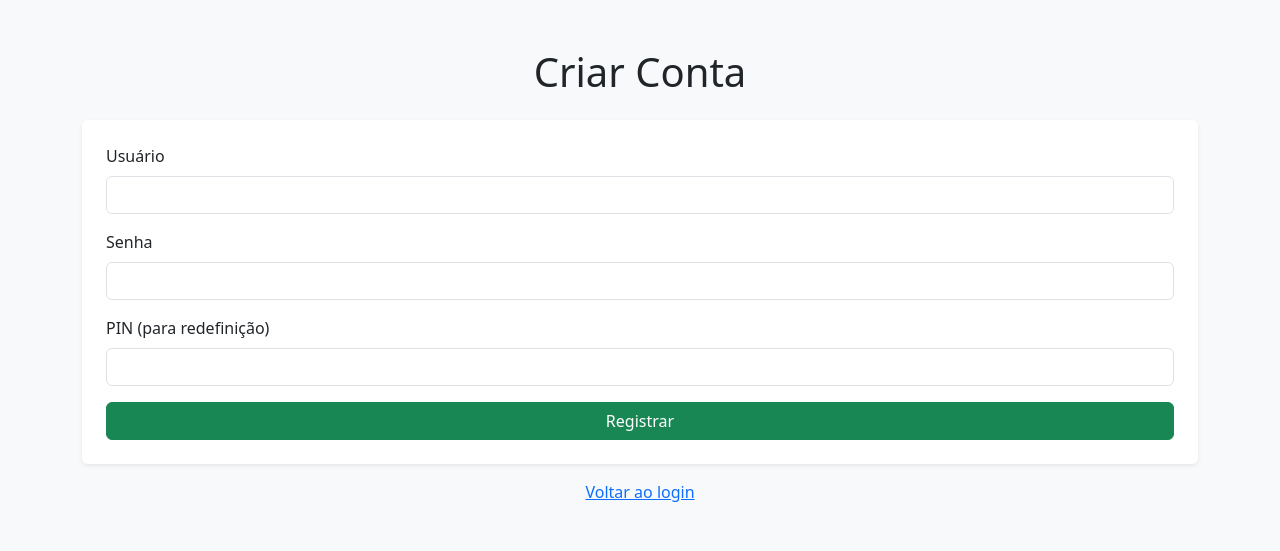
After one commit to aXR6/Trabalhando_com_audio_IA, a Flask app: page /register in a window 1280 px wide. The commit adds this page. Shown: the top 551 px of the page. Run offline with Flask 3, Linux system fonts and the light colour scheme; some libraries are stand-ins or nearby versions.

Commit message:
Add user authentication with password and PIN

```diff
--- a/db.py
+++ b/db.py
@@ -1,6 +1,7 @@
 import os
 import psycopg2
 from dotenv import load_dotenv
+from werkzeug.security import generate_password_hash, check_password_hash
 
 load_dotenv()
 
@@ -24,17 +25,52 @@ def init_db():
         conn.commit()
 
 
-def get_or_create_user(user_name: str) -> int:
-    """Return the id for ``user_name``, creating the user if needed."""
+def get_user_id(user_name: str) -> int | None:
+    """Return the id for ``user_name`` or ``None`` if not found."""
     with get_conn() as conn, conn.cursor() as cur:
         cur.execute("SELECT id FROM users WHERE name=%s", (user_name,))
         row = cur.fetchone()
-        if row:
-            return row[0]
-        cur.execute("INSERT INTO users (name) VALUES (%s) RETURNING id", (user_name,))
+        return row[0] if row else None
+
+
+def create_user(user_name: str, password: str, pin: str) -> int:
+    """Create a new user with ``password`` and ``pin`` and return its id."""
+    password_hash = generate_password_hash(password)
+    with get_conn() as conn, conn.cursor() as cur:
+        cur.execute(
+            "INSERT INTO users (name, password_hash, pin) VALUES (%s, %s, %s) RETURNING id",
+            (user_name, password_hash, pin),
+        )
         user_id = cur.fetchone()[0]
         conn.commit()
         return user_id
+
+
+def verify_user(user_name: str, password: str) -> bool:
+    """Return ``True`` if ``password`` matches stored hash for ``user_name``."""
+    with get_conn() as conn, conn.cursor() as cur:
+        cur.execute(
+            "SELECT password_hash FROM users WHERE name=%s",
+            (user_name,),
+        )
+        row = cur.fetchone()
+        return check_password_hash(row[0], password) if row else False
+
+
+def reset_password(user_name: str, pin: str, new_password: str) -> bool:
+    """Update password if ``pin`` matches. Return ``True`` on success."""
+    with get_conn() as conn, conn.cursor() as cur:
+        cur.execute("SELECT pin FROM users WHERE name=%s", (user_name,))
+        row = cur.fetchone()
+        if not row or row[0] != pin:
+            return False
+        new_hash = generate_password_hash(new_password)
+        cur.execute(
+            "UPDATE users SET password_hash=%s WHERE name=%s",
+            (new_hash, user_name),
+        )
+        conn.commit()
+        return True
 
 
 def get_or_create_session(user_id: int, session_name: str) -> int:
@@ -57,8 +93,11 @@ def get_or_create_session(user_id: int, session_name: str) -> int:
 
 
 def ensure_user(user_name: str) -> int:
-    """Return ``user_id`` creating the user if needed."""
-    return get_or_create_user(user_name)
+    """Return ``user_id`` raising ``ValueError`` if user does not exist."""
+    user_id = get_user_id(user_name)
+    if user_id is None:
+        raise ValueError("Usuário não encontrado")
+    return user_id
 
 
 def ensure_session(user_name: str, session_name: str) -> int:
@@ -68,7 +107,7 @@ def ensure_session(user_name: str, session_name: str) -> int:
 
 
 def save_record(user_name: str, session_name: str, subject: str, audio_path: str, original_text: str, translated_text: str):
-    user_id = get_or_create_user(user_name)
+    user_id = ensure_user(user_name)
     session_id = get_or_create_session(user_id, session_name)
     with get_conn() as conn, conn.cursor() as cur:
         cur.execute(
--- a/schema.sql
+++ b/schema.sql
@@ -1,6 +1,8 @@
 CREATE TABLE IF NOT EXISTS users (
     id SERIAL PRIMARY KEY,
-    name TEXT UNIQUE NOT NULL
+    name TEXT UNIQUE NOT NULL,
+    password_hash TEXT NOT NULL,
+    pin TEXT NOT NULL
 );
 
 CREATE TABLE IF NOT EXISTS sessions (
--- a/static/script.js
+++ b/static/script.js
@@ -39,7 +39,6 @@ document.addEventListener('DOMContentLoaded', function () {
                 td.append('text', data.original_text);
                 td.append('src_lang', commonData.get('src_lang'));
                 td.append('tgt_lang', commonData.get('tgt_lang'));
-                td.append('user_name', commonData.get('user_name'));
                 td.append('session_name', commonData.get('session_name'));
                 td.append('subject', commonData.get('subject'));
                 td.append('save', commonData.get('save'));
--- /dev/null
+++ b/templates/register.html
@@ -0,0 +1,36 @@
+<!DOCTYPE html>
+<html lang="pt-BR">
+<head>
+    <meta charset="UTF-8">
+    <title>Criar Conta</title>
+    <link href="https://cdn.jsdelivr.net/npm/bootstrap@5.3.2/dist/css/bootstrap.min.css" rel="stylesheet">
+</head>
+<body class="bg-light">
+    <div class="container py-5">
+        <h1 class="mb-4 text-center">Criar Conta</h1>
+        {% with messages = get_flashed_messages() %}
+          {% if messages %}
+            <div class="alert alert-info">{{ messages[0] }}</div>
+          {% endif %}
+        {% endwith %}
+        <form method="post" class="bg-white p-4 rounded shadow-sm">
+            <div class="mb-3">
+                <label for="user_name" class="form-label">Usuário</label>
+                <input type="text" name="user_name" id="user_name" class="form-control" required>
+            </div>
+            <div class="mb-3">
+                <label for="password" class="form-label">Senha</label>
+                <input type="password" name="password" id="password" class="form-control" required>
+            </div>
+            <div class="mb-3">
+                <label for="pin" class="form-label">PIN (para redefinição)</label>
+                <input type="text" name="pin" id="pin" class="form-control" required>
+            </div>
+            <button type="submit" class="btn btn-success w-100">Registrar</button>
+        </form>
+        <div class="text-center mt-3">
+            <a href="{{ url_for('login_view') }}">Voltar ao login</a>
+        </div>
+    </div>
+</body>
+</html>
--- a/web.py
+++ b/web.py
@@ -1,4 +1,13 @@
-from flask import Flask, render_template, request, jsonify, redirect, url_for
+from flask import (
+    Flask,
+    render_template,
+    request,
+    jsonify,
+    redirect,
+    url_for,
+    session,
+    flash,
+)
 from werkzeug.utils import secure_filename
 import os
 from speech import transcribe_audio
@@ -11,33 +20,79 @@ from db import (
     list_records,
     ensure_session,
     ensure_user,
+    create_user,
+    verify_user,
+    reset_password,
+    get_user_id,
 )
 
 app = Flask(__name__)
+app.secret_key = os.getenv("SECRET_KEY", "devkey")
 app.config['UPLOAD_FOLDER'] = 'uploads'
 os.makedirs(app.config['UPLOAD_FOLDER'], exist_ok=True)
 
 LANG_OPTIONS = list(LANG_CODE.keys())
 
 @app.route('/', methods=['GET', 'POST'])
-def sessions_view():
-    """Prompt for user name and show existing sessions."""
-    user_name = None
-    sessions = None
+def login_view():
+    """Login using user name and password."""
     if request.method == 'POST':
         user_name = request.form['user_name']
-        ensure_user(user_name)
-        sessions = list_sessions(user_name)
-    elif request.args.get('user_name'):
-        user_name = request.args['user_name']
-        ensure_user(user_name)
-        sessions = list_sessions(user_name)
+        password = request.form['password']
+        if verify_user(user_name, password):
+            session['user_name'] = user_name
+            return redirect(url_for('sessions_view'))
+        flash('Credenciais inválidas')
+    return render_template('login.html')
+
+
+@app.route('/register', methods=['GET', 'POST'])
+def register_view():
+    if request.method == 'POST':
+        user_name = request.form['user_name']
+        password = request.form['password']
+        pin = request.form['pin']
+        if get_user_id(user_name):
+            flash('Usuário já existe')
+        else:
+            create_user(user_name, password, pin)
+            flash('Usuário criado com sucesso')
+            return redirect(url_for('login_view'))
+    return render_template('register.html')
+
+
+@app.route('/reset', methods=['GET', 'POST'])
+def reset_view():
+    if request.method == 'POST':
+        user_name = request.form['user_name']
+        pin = request.form['pin']
+        new_password = request.form['new_password']
+        if reset_password(user_name, pin, new_password):
+            flash('Senha atualizada')
+            return redirect(url_for('login_view'))
+        flash('PIN inválido')
+    return render_template('reset.html')
+
+
+@app.route('/logout')
+def logout_view():
+    session.clear()
+    return redirect(url_for('login_view'))
+
+
+@app.route('/sessions', methods=['GET'])
+def sessions_view():
+    """Show sessions for the logged in user."""
+    user_name = session.get('user_name')
+    if not user_name:
+        return redirect(url_for('login_view'))
+    sessions = list_sessions(user_name)
     return render_template('sessions.html', user_name=user_name, sessions=sessions)
 
 
 @app.route('/panel', methods=['GET'])
 def index():
-    user_name = request.args.get('user_name')
+    user_name = session.get('user_name')
     session_name = request.args.get('session_name')
     if not user_name or not session_name:
         return redirect(url_for('sessions_view'))
@@ -57,8 +112,10 @@ def transcrever():
     files = request.files.getlist('audio')
     src_lang = request.form['src_lang']
     tgt_lang = request.form['tgt_lang']
-    user_name = request.form.get('user_name')
+    user_name = session.get('user_name')
     session_name = request.form.get('session_name')
+    if not user_name or not session_name:
+        return redirect(url_for('sessions_view'))
     subject = request.form.get('subject')
     save_db = request.form.get('save') == '1'
 
@@ -105,7 +162,7 @@ def api_translate():
     src_lang = request.form['src_lang']
     tgt_lang = request.form['tgt_lang']
     file_path = request.form.get('file_path')
-    user_name = request.form.get('user_name')
+    user_name = session.get('user_name')
     session_name = request.form.get('session_name')
     subject = request.form.get('subject')
     save_db = request.form.get('save') == '1'
```
Also changed, not shown: templates/login.html (added, +33 -0 lines), templates/reset.html (added, +36 -0 lines), templates/sessions.html (+4 -14 lines), README.md.
